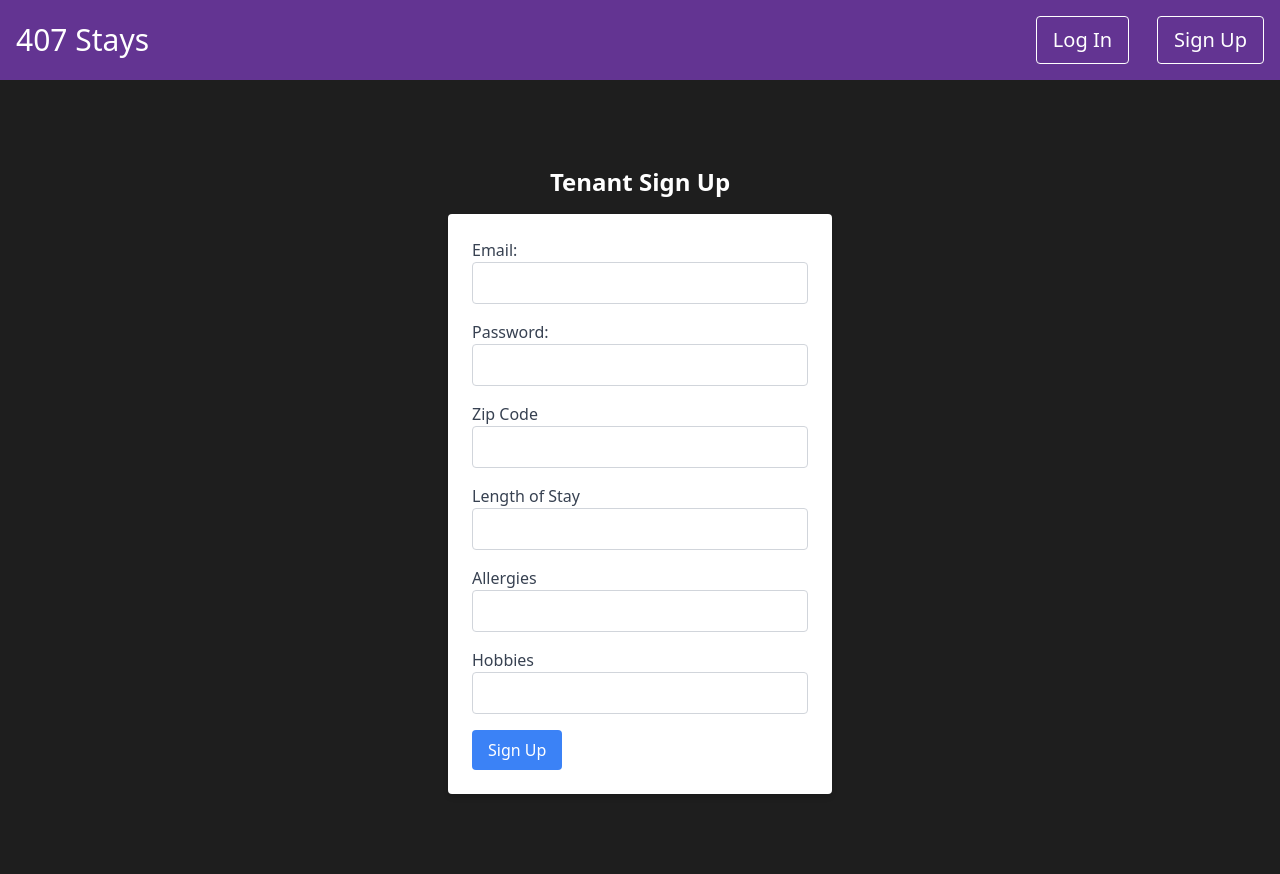
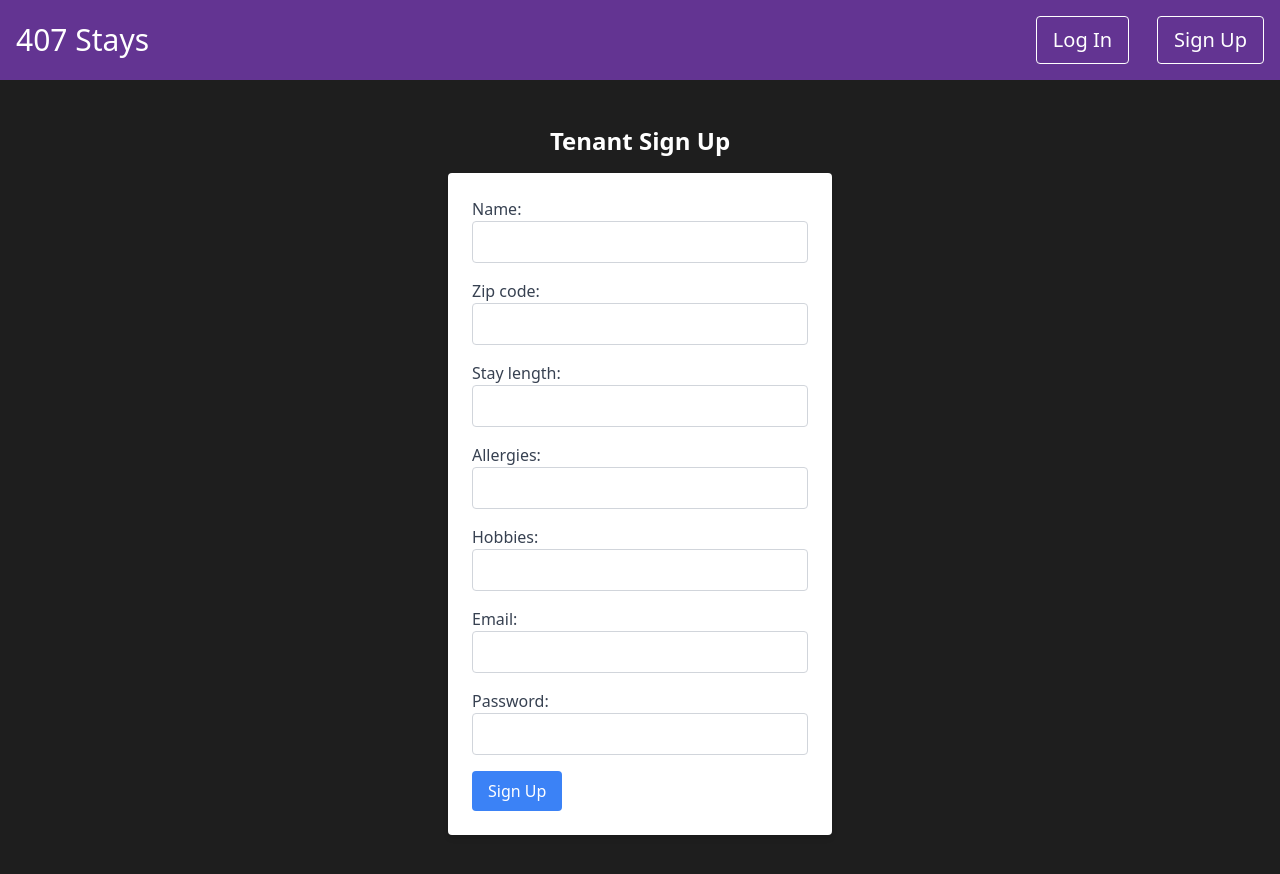
Before and after one commit to msrissaxox/couchsurfer, a React (Create React App) app: page /tenantsignup in a window 1280 px wide. Shown: the top 874 px of the page. Built offline with nearby package versions, Linux system fonts and the light colour scheme; no server answers.

Commit message:
Validation is done

```diff
--- a/src/components/CommunitySignUp.jsx
+++ b/src/components/CommunitySignUp.jsx
@@ -1,32 +1,54 @@
 // The signup form and user registration logic.
+import React, { useState } from "react";
+import { collection, addDoc } from "firebase/firestore";
+import { db } from "../firebase/firebaseConfig";
+import Header from "./header"; // Ensure this is the correct import for your Header component
 
-import React, { useState } from "react";
-import { collection, addDoc } from 'firebase/firestore';
-import { db } from '../firebase/firebaseConfig';
-import Header from "./header";
 const CommunitySignUp = () => {
-
   // State for form fields
   const [formData, setFormData] = useState({
     name: "",
     zipCode: "",
     website: "",
     email: "",
-    password: ""
+    password: "",
   });
+
+  // State for error messages
+  const [errors, setErrors] = useState({});
 
   // Handle input changes
   const handleChange = (e) => {
     const { id, value } = e.target;
-    setFormData(prevState => ({
+    setFormData((prevState) => ({
       ...prevState,
-      [id]: value
+      [id]: value,
+    }));
+
+    // Clear error for the field being edited
+    setErrors((prevErrors) => ({
+      ...prevErrors,
+      [id]: "",
     }));
   };
 
   // Handle form submission
   const handleSubmit = async (e) => {
     e.preventDefault();
+
+    // Validate fields
+    const newErrors = {};
+    if (!formData.name) newErrors.name = "Please enter Name of Organization";
+    if (!formData.zipCode) newErrors.zipCode = "Please enter Zip Code";
+    if (!formData.website) newErrors.website = "Please enter Website";
+    if (!formData.email) newErrors.email = "Please enter Email";
+    if (!formData.password) newErrors.password = "Please enter Password";
+
+    // Set errors if any
+    if (Object.keys(newErrors).length > 0) {
+      setErrors(newErrors);
+      return; // Stop form submission if there are errors
+    }
 
     try {
       // Add document to Firestore
@@ -35,11 +57,11 @@ const CommunitySignUp = () => {
         zipCode: formData.zipCode,
         website: formData.website,
         email: formData.email,
-        password: formData.password
+        password: formData.password,
       });
 
       console.log("Document written with ID:", docRef.id);
-      alert("Form submitted successfully!");
+      alert("We Will Be In Touch Soon!");
 
       // Clear form
       setFormData({
@@ -47,7 +69,7 @@ const CommunitySignUp = () => {
         zipCode: "",
         website: "",
         email: "",
-        password: ""
+        password: "",
       });
     } catch (error) {
       console.error("Error adding document: ", error);
@@ -56,61 +78,68 @@ const CommunitySignUp = () => {
   };
 
   return (
-    <div className="flex flex-col h-screen p-4 bg-[#1E1E1E] text-white justify-center items-center ">
+    <div>
+      <Header /> {/* Include your header component */}
+      <div className="flex flex-col h-screen p-4 bg-[#1E1E1E] text-white justify-center items-center">
         <h1 className="text-2xl font-bold mb-4">Community Sign Up</h1>
         <form
-        className="bg-white p-6 rounded shadow-md w-full max-w-sm"
+          className="bg-white p-6 rounded shadow-md w-full max-w-sm text-black"
           onSubmit={handleSubmit}
         >
           <div className="mb-4">
             <label className="block text-gray-700">Name of Organization</label>
             <input
               type="text"
-            className="border border-gray-300 rounded p-2 w-full"
+              className={`border border-gray-300 rounded p-2 w-full ${errors.name ? "border-red-500" : ""}`}
               id="name"
               value={formData.name}
               onChange={handleChange}
             />
+            {errors.name && <p className="text-red-500 text-xs mt-1">{errors.name}</p>}
           </div>
           <div className="mb-4">
             <label className="block text-gray-700">Zip Code</label>
             <input
               type="text"
-            className="border border-gray-300 rounded p-2 w-full"
+              className={`border border-gray-300 rounded p-2 w-full ${errors.zipCode ? "border-red-500" : ""}`}
               id="zipCode"
               value={formData.zipCode}
               onChange={handleChange}
             />
+            {errors.zipCode && <p className="text-red-500 text-xs mt-1">{errors.zipCode}</p>}
           </div>
           <div className="mb-4">
             <label className="block text-gray-700">Website</label>
             <input
               type="text"
-            className="border border-gray-300 rounded p-2 w-full"
+              className={`border border-gray-300 rounded p-2 w-full ${errors.website ? "border-red-500" : ""}`}
               id="website"
               value={formData.website}
               onChange={handleChange}
             />
+            {errors.website && <p className="text-red-500 text-xs mt-1">{errors.website}</p>}
           </div>
           <div className="mb-4">
             <label className="block text-gray-700">Email</label>
             <input
               type="email"
-            className="border border-gray-300 rounded p-2 w-full"
+              className={`border border-gray-300 rounded p-2 w-full ${errors.email ? "border-red-500" : ""}`}
               id="email"
               value={formData.email}
               onChange={handleChange}
             />
+            {errors.email && <p className="text-red-500 text-xs mt-1">{errors.email}</p>}
           </div>
           <div className="mb-4">
             <label className="block text-gray-700">Password</label>
             <input
               type="password"
-            className="border border-gray-300 rounded p-2 w-full"
+              className={`border border-gray-300 rounded p-2 w-full ${errors.password ? "border-red-500" : ""}`}
               id="password"
               value={formData.password}
               onChange={handleChange}
             />
+            {errors.password && <p className="text-red-500 text-xs mt-1">{errors.password}</p>}
           </div>
 
           <button
@@ -121,6 +150,7 @@ const CommunitySignUp = () => {
           </button>
         </form>
       </div>
+    </div>
   );
 };
 
--- a/src/components/HostSignUp.jsx
+++ b/src/components/HostSignUp.jsx
@@ -1,11 +1,9 @@
-// The signup form and user registration logic.
-import Header from "./header"
+import Header from "./header";
 import React, { useState } from "react";
 import { collection, addDoc } from 'firebase/firestore';
 import { db } from '../firebase/firebaseConfig';
-//ADD NAME
+
 const HostSignUp = () => {
-      // State for form fields need to edit
   const [formData, setFormData] = useState({
     name: "",
     zip_code: "",
@@ -16,36 +14,46 @@ const HostSignUp = () => {
     password: ""
   });
 
+  const [errors, setErrors] = useState({});
 
-     // Handle input changes need to edit
   const handleChange = (e) => {
+
     const { id, value } = e.target;
     setFormData(prevState => ({
       ...prevState,
       [id]: value
     }));
+
+    // Clear error for this field when the user starts typing
+    setErrors(prevErrors => ({
+      ...prevErrors,
+      [id]: ""
+    }));
   };
 
-      // Handle form submission
   const handleSubmit = async (e) => {
+
     e.preventDefault();
+    const newErrors = {};
+
+    // Validate form fields
+    Object.keys(formData).forEach(key => {
+      if (!formData[key]) {
+        newErrors[key] = "This field is required.";
+      }
+    });
+
+    if (Object.keys(newErrors).length > 0) {
+      setErrors(newErrors);
+      return;
+    }
 
     try {
-          // Add document to Firestore
-          const docRef = await addDoc(collection(db, "hosts"), {
-            name: formData.name,
-            zip_code: formData.zip_code,
-            stay_length: formData.stay_length,
-            allergies: formData.allergies,
-            hobbies: formData.hobbies,
-            email: formData.email,
-            password: formData.password
-          });
+      const docRef = await addDoc(collection(db, "hosts"), formData);
+      console.log("Document written with ID:", docRef.id);
+      alert("We Will Be In Touch Soon!");
 
-          console.log("Document written with ID:", docRef.id);
-          alert("Form submitted successfully!");
-
-          // Clear form
+      // Clear form and errors
       setFormData({
         name: "",
         zip_code: "",
@@ -55,53 +63,36 @@ const HostSignUp = () => {
         email: "",
         password: ""
       });
+      setErrors({});
     } catch (error) {
       console.error("Error adding document: ", error);
       alert("An error occurred while submitting the form.");
     }
   };
 
-
   return (
     <div>
-        <Header/>
-        <div className="flex flex-col h-screen p-4  justify-center items-center bg-[#1E1E1E] text-white">
+      <Header />
+      <div className="flex flex-col h-screen p-4 justify-center items-center bg-[#1E1E1E] text-white">
         <h1 className="text-2xl font-bold mb-4">Host Sign Up</h1>
-            <form className="bg-white p-6 rounded shadow-md w-full max-w-sm"
-            onSubmit={handleSubmit}>
-                <div className="mb-4">
-                    <label className="block text-gray-700">Email:</label>
-                    <input type="email" className="border border-gray-300 rounded p-2 w-full email" />
+        <form className="bg-white p-6 rounded shadow-md w-full max-w-sm text-black" onSubmit={handleSubmit}>
+          {Object.keys(formData).map((key) => (
+            <div className="mb-4" key={key}>
+              <label className="block text-gray-700">{key.charAt(0).toUpperCase() + key.slice(1).replace('_', ' ')}:</label>
+              <input
+                type={key === "email" ? "email" : key === "password" ? "password" : "text"}
+                id={key}
+                className={`border border-gray-300 rounded p-2 w-full ${errors[key] ? 'border-red-500' : ''}`}
+                value={formData[key]}
+                onChange={handleChange}
+              />
+              {errors[key] && <small className="text-red-500">{errors[key]}</small>}
             </div>
-                <div className="mb-4">
-                    <label className="block text-gray-700">Password:</label>
-                    <input type="password" className="border border-gray-300 rounded p-2 w-full password" />
-                </div>
-                <div className="mb-4">
-                    <label className="block text-gray-700">Zip Code</label>
-                    <input type="text" className="border border-gray-300 rounded p-2 w-full zip_code" />
-                </div>
-                <div className="mb-4">
-                    <label className="block text-gray-700">Length of Stay</label>
-                    <input type="text" className="border border-gray-300 rounded p-2 w-full stay_length" />
-                </div>
-                <div className="mb-4">
-                    <label className="block text-gray-700">Allergies</label>
-                    <input type="text" className="border border-gray-300 rounded p-2 w-full allergies" />
-                </div>
-                <div className="mb-4">
-                    <label className="block text-gray-700">Hobbies</label>
-                    <input type="text" className="border border-gray-300 rounded p-2 w-full hobbies" />
-                </div>
+          ))}
           <button type="submit" className="bg-blue-500 text-white px-4 py-2 rounded">Sign Up</button>
         </form>
       </div>
-
-
-
-
     </div>
-
   );
 };
 
--- a/src/components/LoginPage.jsx
+++ b/src/components/LoginPage.jsx
@@ -15,7 +15,6 @@ const LoginPage = () => {
     //Add authentication logic here
 
     // After successful login
-    navigate('/dashboard');
   };
 
   return (
--- a/src/components/TenantSignUp.jsx
+++ b/src/components/TenantSignUp.jsx
@@ -1,13 +1,11 @@
-// The signup form and user registration logic.
 import React, { useState } from "react";
 import Header from "./header";
 import { collection, addDoc } from 'firebase/firestore';
 import { db } from '../firebase/firebaseConfig';
 
-//ADD NAME
 const TenantSignUp = () => {
 
-      // State for form fields need to edit
+
   const [formData, setFormData] = useState({
     name: "",
     zip_code: "",
@@ -18,36 +16,44 @@ const TenantSignUp = () => {
     password: ""
   });
 
+  const [errors, setErrors] = useState({});
 
- // Handle input changes need to edit
- const handleChange = (e) => {
+  const handleChange = (e) => {
     const { id, value } = e.target;
     setFormData(prevState => ({
       ...prevState,
       [id]: value
     }));
+
+    // Clear error for this field when the user starts typing
+    setErrors(prevErrors => ({
+      ...prevErrors,
+      [id]: ""
+    }));
   };
 
-  // Handle form submission
   const handleSubmit = async (e) => {
     e.preventDefault();
+    const newErrors = {};
+
+    // Validate form fields
+    Object.keys(formData).forEach(key => {
+      if (!formData[key]) {
+        newErrors[key] = "This field is required.";
+      }
+    });
+
+    if (Object.keys(newErrors).length > 0) {
+      setErrors(newErrors);
+      return;
+    }
 
     try {
-      // Add document to Firestore
-      const docRef = await addDoc(collection(db, "tenants"), {
-        name: formData.name,
-        zip_code: formData.zip_code,
-        stay_length: formData.stay_length,
-        allergies: formData.allergies,
-        hobbies: formData.hobbies,
-        email: formData.email,
-        password: formData.password
-      });
+      const docRef = await addDoc(collection(db, "tenants"), formData);
+      console.log("Document written with ID:", docRef.id);
+      alert("We Will Be In Touch Soon!");
 
-      console.log("Document written with ID:", docRef.id);
-      alert("Form submitted successfully!");
-
-      // Clear form
+      // Clear form and errors
       setFormData({
         name: "",
         zip_code: "",
@@ -57,6 +63,7 @@ const TenantSignUp = () => {
         email: "",
         password: ""
       });
+      setErrors({});
     } catch (error) {
       console.error("Error adding document: ", error);
       alert("An error occurred while submitting the form.");
@@ -68,69 +75,21 @@ const TenantSignUp = () => {
       <Header />
       <div className="flex flex-col h-screen p-4 bg-[#1E1E1E] text-white justify-center items-center">
         <h1 className="text-2xl font-bold mb-4">Tenant Sign Up</h1>
-        <form className="bg-white p-6 rounded shadow-md w-full max-w-sm"
-        onSubmit={handleSubmit}
-        >
-          <div className="mb-4">
-            <label className="block text-gray-700">Email:</label>
-            <input
-              type="email"
-              className="border border-gray-300 rounded p-2 w-full" id="email"
-              value={formData.email}
-              onChange={handleChange}
-            />
-          </div>
-          <div className="mb-4">
-            <label className="block text-gray-700">Password:</label>
-            <input
-              type="password"
-              className="border border-gray-300 rounded p-2 w-full" id="password"
-              value={formData.password}
-            onChange={handleChange}
-            />
-          </div>
-          <div className="mb-4">
-            <label className="block text-gray-700">Zip Code</label>
-            <input
-              type="text"
-              className="border border-gray-300 rounded p-2 w-full" id="zip_code"
-              value={formData.zip_code}
-              onChange={handleChange}
-            />
-          </div>
-          <div className="mb-4">
-            <label className="block text-gray-700">Length of Stay</label>
-            <input
-              type="text"
-              className="border border-gray-300 rounded p-2 w-full" id="stay_length"
-              value={formData.stay_length}
-              onChange={handleChange}
-            />
-          </div>
-          <div className="mb-4">
-            <label className="block text-gray-700">Allergies</label>
-            <input
-              type="text"
-              className="border border-gray-300 rounded p-2 w-full" id="allergies"
-              value={formData.allergies}
-            onChange={handleChange}
-            />
-          </div>
-          <div className="mb-4">
-            <label className="block text-gray-700">Hobbies</label>
-            <input
-              type="text"
-              className="border border-gray-300 rounded p-2 w-full" id="hobbies"
-              value={formData.hobbies}
-            onChange={handleChange}
-            />
-          </div>
-          <button
-            type="submit"
-            className="bg-blue-500 text-white px-4 py-2 rounded"
-          >
-            Sign Up
-          </button>
+        <form className="bg-white p-6 rounded shadow-md w-full max-w-sm text-black" onSubmit={handleSubmit}>
+          {Object.keys(formData).map((key) => (
+            <div className="mb-4" key={key}>
+              <label className="block text-gray-700">{key.charAt(0).toUpperCase() + key.slice(1).replace('_', ' ')}:</label>
+              <input
+                type={key === "email" ? "email" : key === "password" ? "password" : "text"}
+                id={key}
+                className={`border border-gray-300 rounded p-2 w-full ${errors[key] ? 'border-red-500' : ''}`}
+                value={formData[key]}
+                onChange={handleChange}
+              />
+              {errors[key] && <small className="text-red-500">{errors[key]}</small>}
+            </div>
+          ))}
+          <button type="submit" className="bg-blue-500 text-white px-4 py-2 rounded">Sign Up</button>
         </form>
       </div>
     </div>
```
Lines whose indentation alone changed are shown as unchanged.
